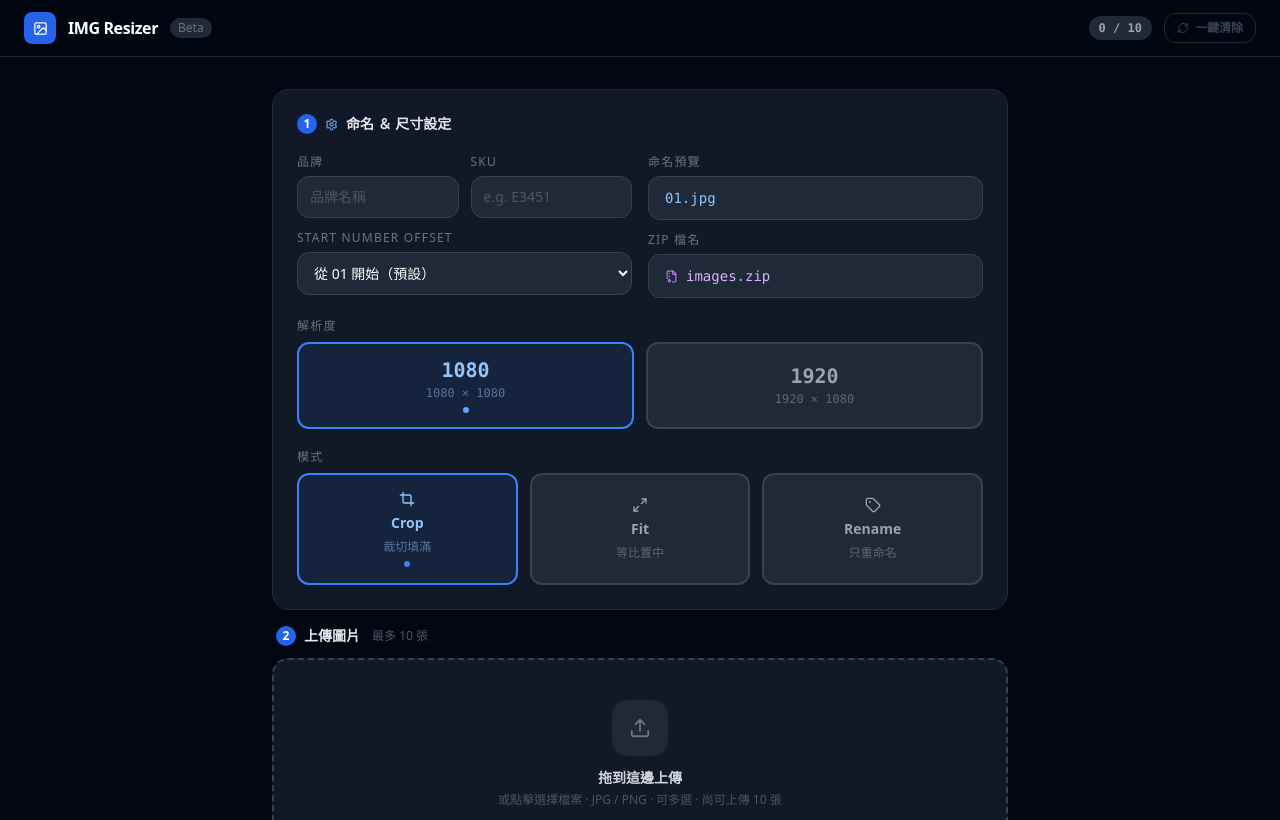
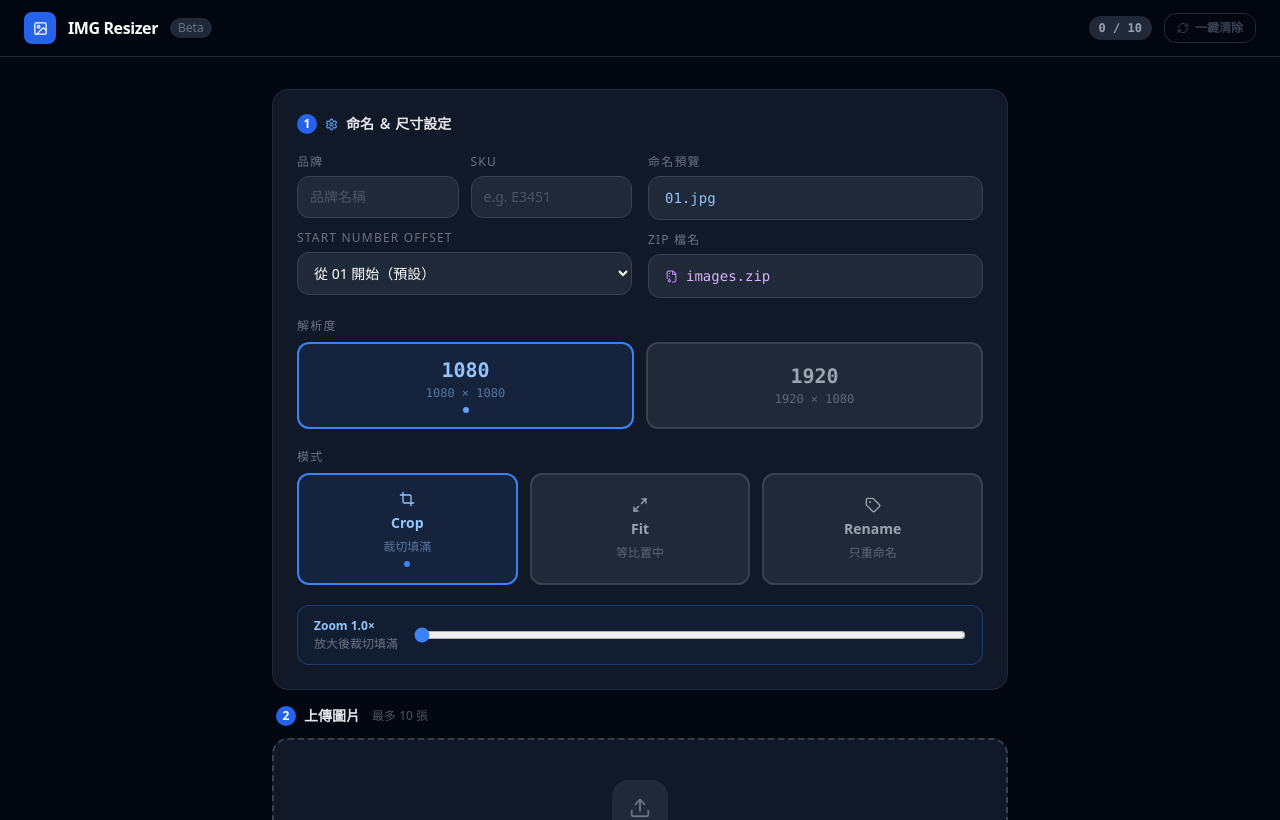
Before and after one commit to tabrisyuen-svg/img-rename-resize, a React (Vite) app: page / in a window 1280 px wide. Shown: the top 820 px of the page. Built offline with nearby package versions, Linux system fonts and the light colour scheme; the HTML template or start-up script is replaced by a standard one.

Commit message:
Update App.jsx

```diff
--- a/src/App.jsx
+++ b/src/App.jsx
@@ -83,7 +83,8 @@ const processImageCanvas = async (type, file, options = {}) => {
   ctx = canvas.getContext('2d');
 
   if (size.fit === 'cover') {
-    const scale = Math.max(size.w / img.width, size.h / img.height);
+    const zoom = options.zoom ?? 1.0;
+    const scale = Math.max(size.w / img.width, size.h / img.height) * zoom;
     const dw = img.width  * scale;
     const dh = img.height * scale;
     const dx = (size.w - dw) / 2;
@@ -135,6 +136,7 @@ export default function App() {
   const [zipProgress,      setZipProgress]      = useState(0);
   const [downloadProgress, setDownloadProgress] = useState(0);
   const [startOffset,      setStartOffset]      = useState(0);
+  const [zoom,             setZoom]             = useState(1.0);
 
   const fileInputRef = useRef(null);
   const idCounterRef = useRef(0);
@@ -158,8 +160,8 @@ export default function App() {
   const getBlobForImage = useCallback(
     img => renameOnly
       ? Promise.resolve(img.file)
-      : processImageCanvas('resize', img.file, { size: currentSize, fitBg }),
-    [renameOnly, currentSize, fitBg],
+      : processImageCanvas('resize', img.file, { size: currentSize, fitBg, zoom }),
+    [renameOnly, currentSize, fitBg, zoom],
   );
 
   // ── Upload: generate 200 px thumbnail ────────────────────────────────────────
@@ -431,6 +433,22 @@ export default function App() {
               </motion.div>
             )}
           </AnimatePresence>
+          {/* Zoom slider */}
+          <AnimatePresence>
+            {!isFitMode && !renameOnly && (
+              <motion.div initial={{ opacity:0, height:0 }} animate={{ opacity:1, height:'auto' }} exit={{ opacity:0, height:0 }} className="overflow-hidden">
+                <div className="border border-blue-500/30 bg-blue-500/5 rounded-xl px-4 py-3 flex items-center gap-4">
+                  <div>
+                    <p className="text-xs text-blue-300 font-semibold mb-0.5">Zoom {zoom.toFixed(1)}×</p>
+                    <p className="text-xs text-gray-500">放大後裁切填滿</p>
+                  </div>
+                  <input type="range" min="1.0" max="2.0" step="0.1" value={zoom}
+                    onChange={e => setZoom(parseFloat(e.target.value))}
+                    className="flex-1 accent-blue-500" />
+                </div>
+              </motion.div>
+            )}
+          </AnimatePresence>
         </section>
 
         {/* STEP 2 Upload */}
```
